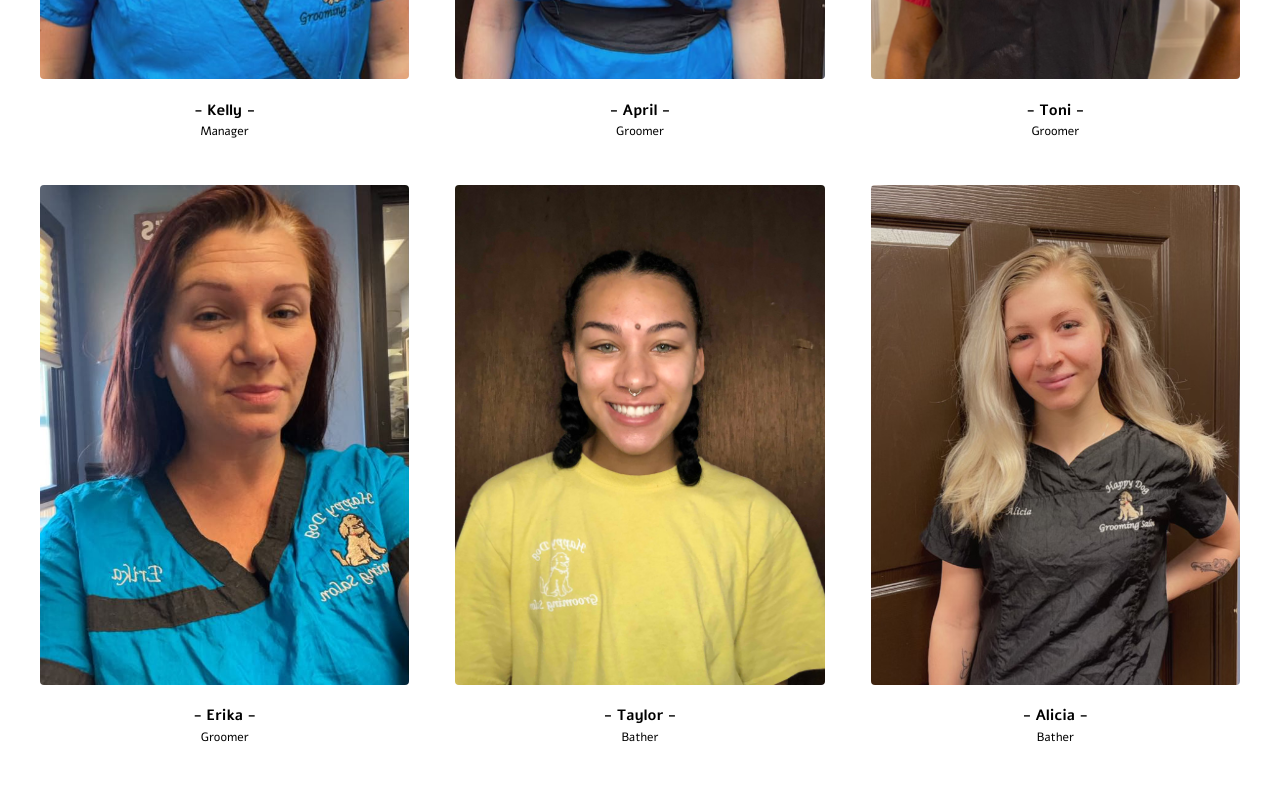
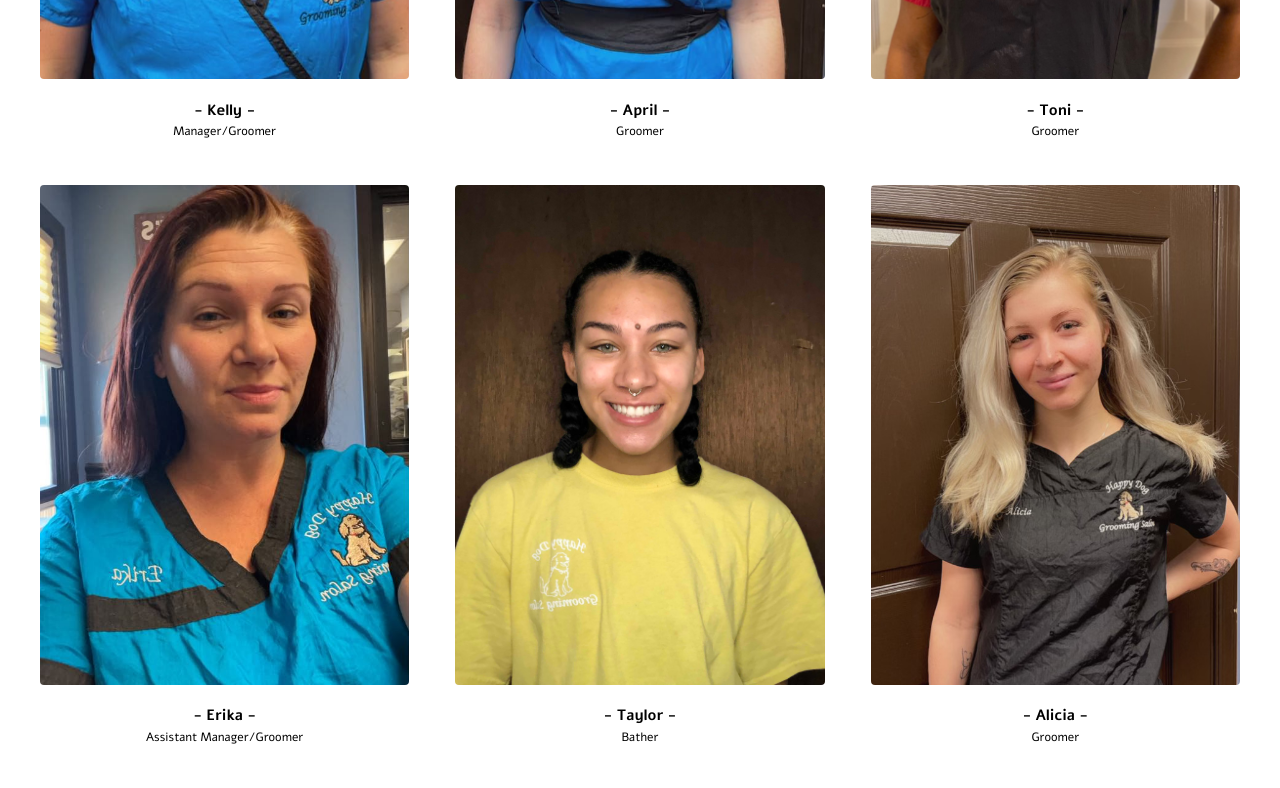
Before and after one commit to hdgrooming/website, a Next.js app: page / in a window 1280 px wide. Shown: the part 3160-3948 px from the top of the page. Built offline with nearby package versions, Linux system fonts and the light colour scheme.

Commit message:
feedback

```diff
--- a/components/Team/index.tsx
+++ b/components/Team/index.tsx
@@ -10,15 +10,23 @@ type TeamMember = {
 };
 const FALLBACK_IMAGE_SRC = "/images/placeholder_member.png";
 const TEAM_MEMBERS: TeamMember[] = [
-  { name: "Kelly", title: "Manager", imageSrc: "/images/team/kelly.jpg" },
+  {
+    name: "Kelly",
+    title: "Manager/Groomer",
+    imageSrc: "/images/team/kelly.jpg",
+  },
   { name: "April", title: "Groomer", imageSrc: "/images/team/april.jpg" },
   { name: "Toni", title: "Groomer", imageSrc: "/images/team/toni.jpg" },
-  { name: "Erika", title: "Groomer", imageSrc: "/images/team/erika.jpg" },
+  {
+    name: "Erika",
+    title: "Assistant Manager/Groomer",
+    imageSrc: "/images/team/erika.jpg",
+  },
   { name: "Taylor", title: "Bather", imageSrc: "/images/team/taylor.jpeg" },
-  { name: "Alicia", title: "Bather", imageSrc: "/images/team/alicia.jpg" },
+  { name: "Alicia", title: "Groomer", imageSrc: "/images/team/alicia.jpg" },
   { name: "Hannah", title: "Bather", imageSrc: "/images/team/hannah.jpeg" },
   { name: "Frankie", title: "Groomer", imageSrc: "/images/team/frankie.jpeg" },
-  { name: "Dan", title: "Bather" },
+  { name: "Dan", title: "Lead Bather", imageSrc: "/images/team/dan.jpeg" },
   {
     name: "Shalon",
     title: "Receptionist",
--- a/pages/index.tsx
+++ b/pages/index.tsx
@@ -21,7 +21,7 @@ const Index = () => {
       <Locations />
       <Team />
       <Services />
-      <Testimonials />
+      {/* <Testimonials /> */}
       <HappyDogs />
       <Contact />
       <Footer />
```
Also changed, not shown: public/images/team/dan.jpeg (added), 1 other file (tests, documents, lock files or other folders).
